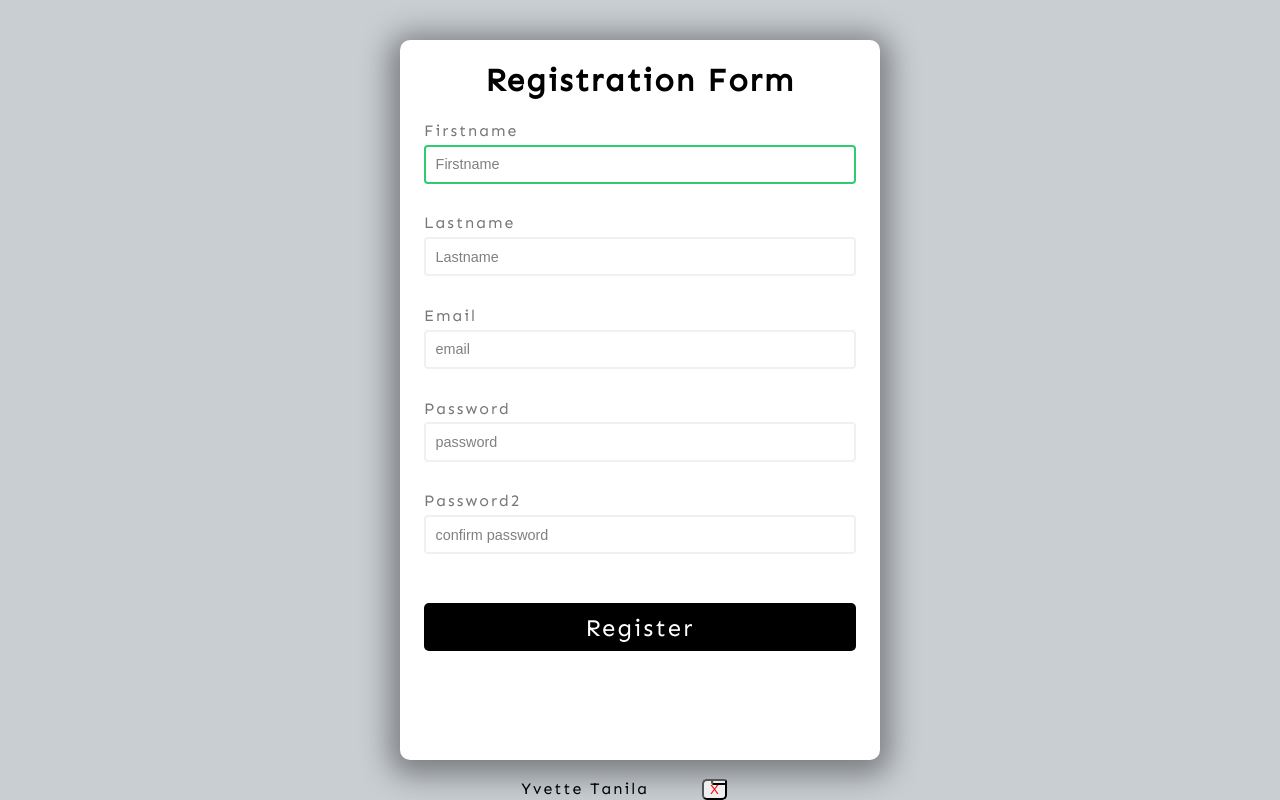
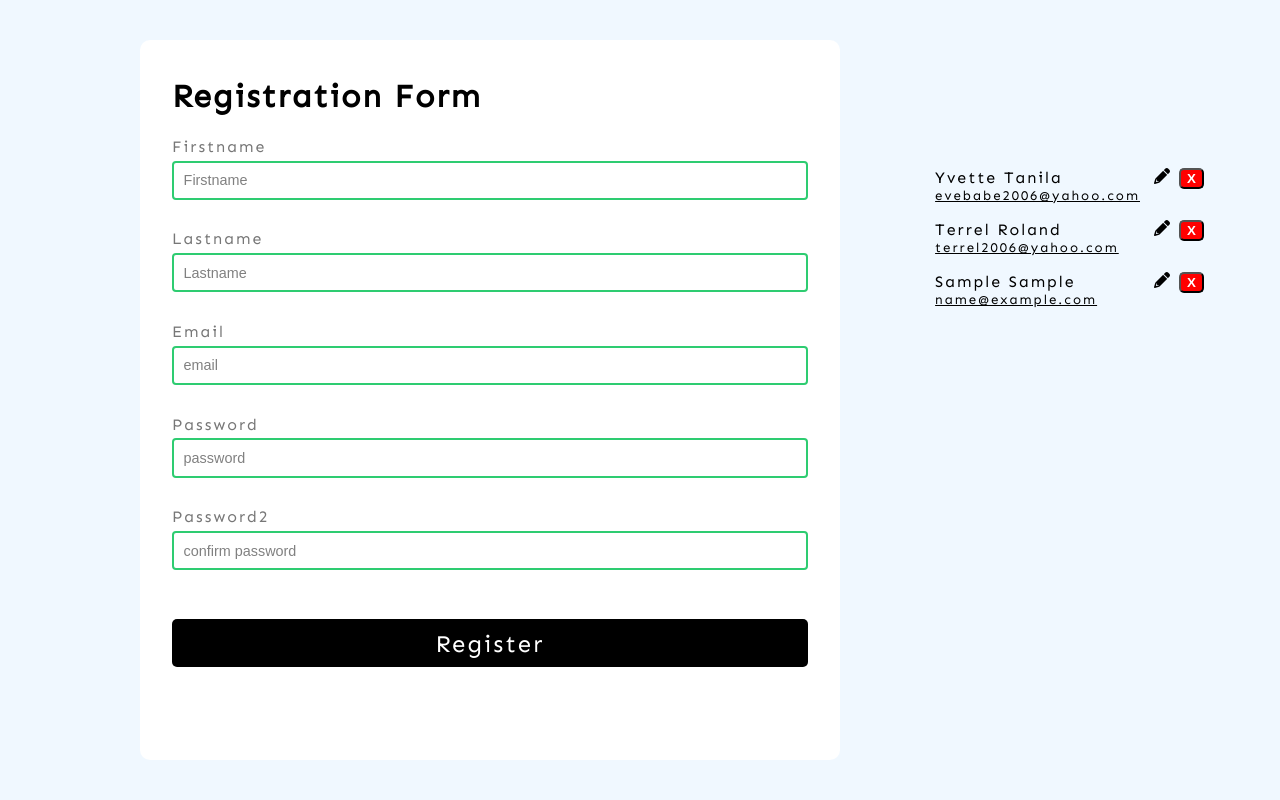
Before and after one commit to yvette809/registerForm, a plain HTML site: page index.html in a window 1280 px wide. Both pictures are taken after typing "Sample", "Sample", "name@example.com", "Sample123", "Sample123" into the empty fields and a click on the button "Register". Shown: the top 800 px of the page. Drawn offline with Linux system fonts and the light colour scheme.

Commit message:
local storage implemented

```diff
--- a/index.html
+++ b/index.html
@@ -4,15 +4,16 @@
     <meta charset="UTF-8" />
     <meta http-equiv="X-UA-Compatible" content="IE=edge" />
     <meta name="viewport" content="width=device-width, initial-scale=1.0" />
+    <link rel="stylesheet" href="https://cdnjs.cloudflare.com/ajax/libs/font-awesome/6.0.0-beta3/css/all.min.css">
     <link rel="stylesheet" href="./style.css" />
     <title>Registration form</title>
   </head>
   <body>
     <div class="container">
-      <h1>Registration Form</h1>
 
       <!-- form -->
       <form id="form" class="form">
+        <h1>Registration Form</h1>
         <div class="form-control">
           <label for="firstname">Firstname</label>
           <input type="text" id="firstname" placeholder="Firstname" />
@@ -49,10 +50,11 @@
 
         <button type="submit">Register</button>
       </form>
-      <div class="users">
-          <!-- <p>Yvette Tanila</p>
-          <small>evebabe2006@yahoo.com</small>    -->
-      </div>
+
+        <ul class="users">
+
+        </ul>
+
     </div>
     <script src="./script.js"></script>
   </body>
--- a/script.js
+++ b/script.js
@@ -17,6 +17,14 @@ let users = [
 
 ]
 
+// let users;
+
+// get users from localstorage
+// const localStorageUsers = JSON.parse(localStorage.getItem('users'))
+// //if we hav users in the local storage, we get them otherwise we return an empty array
+
+// let users = localStorage.getItem('users')!==null? localStorageUsers: []
+
 
 // dom elements
 
@@ -26,24 +34,27 @@ const lastname = document.getElementById('lastname')
 const email = document.getElementById('email')
 const password = document.getElementById('password')
 const password2 = document.getElementById('password2')
-let usersDiv = document.querySelector('div.users')
+let output = document.querySelector('ul.users')
+console.log(output)
+
 
 
 // functions
 // show input error mesage
 function showError(input, message) {
-    //let formControl = document.querySelector('.form-control')
-    const formControl = input.parentElement
-    formControl.classList.add('error')
-    const small = formControl.querySelector('small')
+    const parent = input.parentElement
+    parent.classList.add('error')
+    parent.classList.remove('success')
+    const small = parent.querySelector('small')
     small.innerText = message
 
 }
 
 // show success message
 function showSuccess(input) {
-    let formControl = document.querySelector('.form-control')
-    formControl.className = 'form-control success'
+    const parent = input.parentElement
+    parent.classList.remove('error')
+    parent.classList.add('success')
 
 }
 
@@ -65,25 +76,26 @@ const checkRequired = (inputArr) => {
 
 const listUsers = () => {
 
-    usersDiv.innerHTML = ""
+    output.innerHTML = ""
+
     users.forEach(user => {
 
-        user = `<div 'id=${user.id}' class="user-div">
-          <span>${user.firstname.charAt(0).toUpperCase() + user.firstname.slice(1)}</span>
-          <span>${user.lastname.charAt(0).toUpperCase() + user.lastname.slice(1)}</span>
-          <p>${user.email}</p>
-          <button type="button" class="btn btn-danger">X<button>
-        <div>
-         `
-        usersDiv.innerHTML += user
-
+        output.innerHTML += `<li 'id=${user.id}' class="user-div">
+        <span>${user.firstname.charAt(0).toUpperCase() + user.firstname.slice(1)}</span>
+        <span>${user.lastname.charAt(0).toUpperCase() + user.lastname.slice(1)}</span>
+        <small>${user.email}</small>
+        <button type="button" class="btn" onclick= 'deleteUser(${user.id})'>X</button>
+        <i class="fas fa-pencil-alt" onclick= 'editUser(${user.id})'></i>
+      <li>
+       `
     })
-
 
 
 }
 
 listUsers()
+
+
 // register a user
 
 const register = (firstname, lastname, email, password1, password2) => {
@@ -98,8 +110,7 @@ const register = (firstname, lastname, email, password1, password2) => {
 
     users.push(user)
     listUsers()
-
-    console.log(user)
+    updateLocalStorage()
 
 }
 
@@ -136,13 +147,31 @@ function checkLength(input, min, max) {
 
 // delete user
 
-usersDiv.addEventListener('click', e => {
-    if (e.target.classList.contains('btn')) {
-        e.target.parentElement.remove()
-        window.confirm('Are you sure')
-    }
-})
+// output.addEventListener('click', e => {
+//     if (e.target.classList.contains('btn')) {
+//         e.target.parentElement.remove()
+//         window.confirm('Are you sure')
+//     }
+//     updateLocalStorage()
 
+// })
+
+
+const deleteUser = (id) => {
+    users = users.filter(user => user.id !== id)
+     console.log(users)
+     listUsers()
+     updateLocalStorage()
+}
+
+
+// edit user
+
+// add users to local storage
+
+function updateLocalStorage() {
+    localStorage.setItem('users', JSON.stringify(users))
+}
 
 form.addEventListener('submit', (e) => {
     e.preventDefault()
--- a/style.css
+++ b/style.css
@@ -5,7 +5,7 @@
     box-sizing: border-box;
 }
 
-body{
+/* body{
     margin: 0;
     min-height: 100vh;
     font-family: 'Sen', sans-serif;
@@ -17,19 +17,45 @@ body{
 }
 
 .container{
-   width: 480px;
+
+    width: 480px;
    height: 720px;
    background: #fff;
    display: flex;
-   flex-direction: column;
+    flex-direction: column;
    align-items: center;
+   justify-content: space-between;
    border-radius: 10px;
    box-shadow: 0 5px 30px 10px rgba(0,0,0,0.4);
+
+} */
+
+body{
+    display: flex;
+    margin: 0;
+    min-height: 100vh;
+    font-family: 'Sen', sans-serif;
+    letter-spacing: 2px;
+    display: flex;
+    align-items: center;
+    justify-content: center;
+    background-color: aliceblue;
+}
+
+.container{
+    width: 1000px;
+    display: flex;
+    justify-content: space-between;
+
 
 }
 
 .form{
-    width: 90%;
+    width: 700px;
+    height: 720px;
+    border-radius: 10px;
+    background-color: #fff;
+    padding: 1rem 2rem;
 
 }
 
@@ -111,12 +137,34 @@ body{
 
 .user-div{
     position: relative;
+    margin-bottom: 1rem;
 }
 
-.users .user-div button{
+button.btn{
    position: absolute;
-   right: 2rem;
+   right: -4rem;
    top: 0;
-   color: red;
+   color: #fff;
    border-radius: 5px;
+   background-color: red;
+   font-weight: bolder;
+   cursor: pointer;
 }
+
+i{
+    position: absolute;
+    right: -2rem;
+    top: 0;
+    cursor: pointer;
+}
+
+
+li small{
+    display: block;
+    text-decoration: underline;
+    cursor: pointer;
+}
+
+li{
+    list-style-type: none;
+}
```
